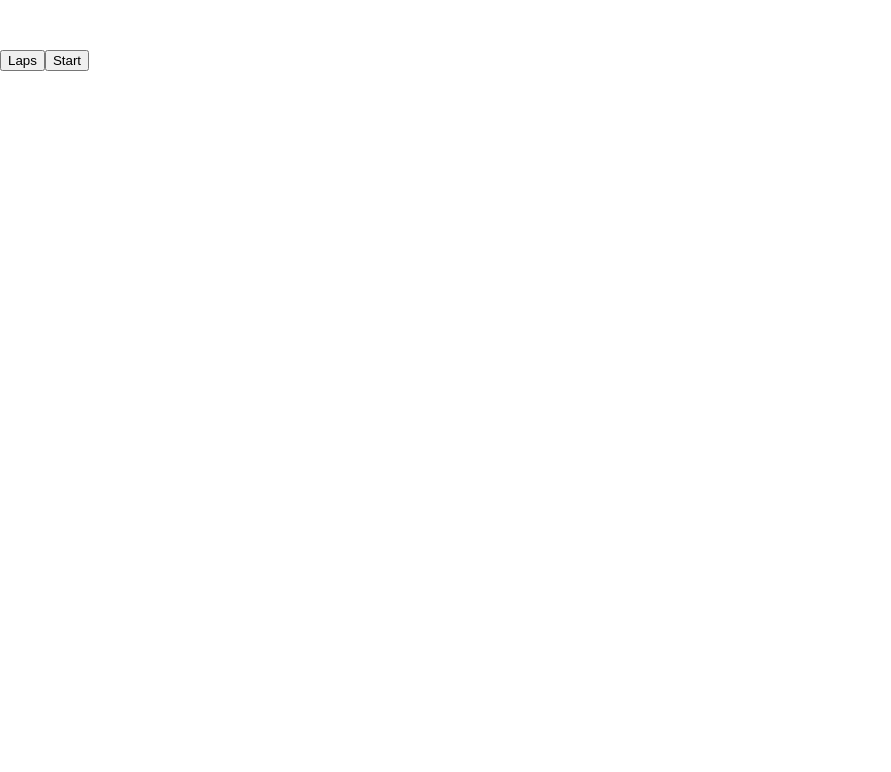
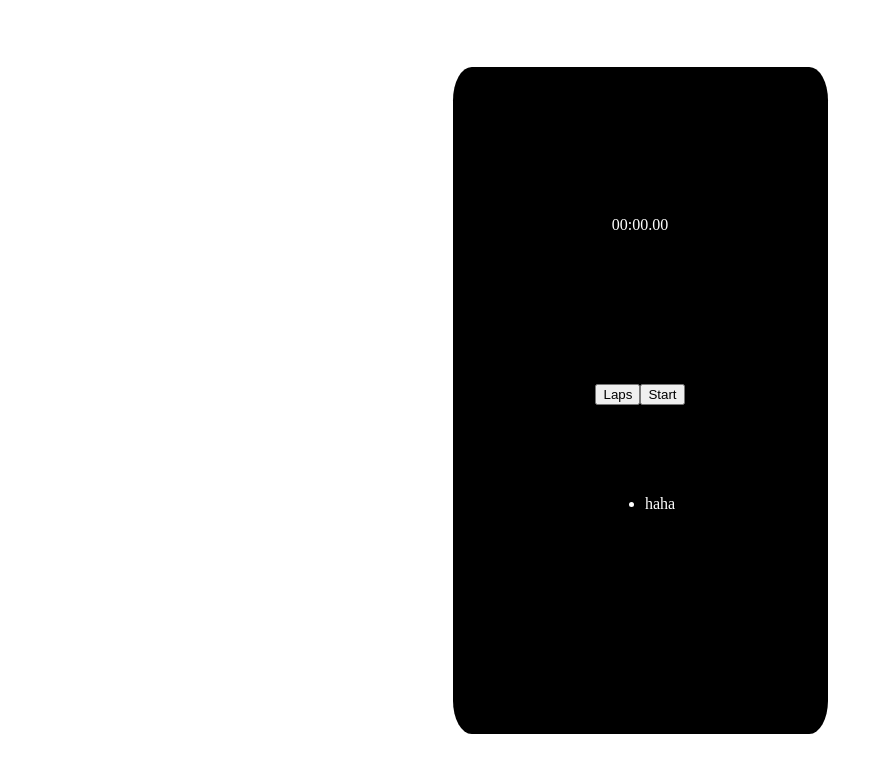
Before and after one commit to wenfeng-xing/react-vite-stopwatch, a React (Vite) app: page / in a window 1280 px wide. Shown: the top 772 px of the page, without its empty margins (0-891 px from the left). Built offline with nearby package versions, Linux system fonts and the light colour scheme.

Commit message:
add all the components

```diff
--- a/src/App.tsx
+++ b/src/App.tsx
@@ -1,20 +1,39 @@
-import { useState } from 'react'
+
+import Controls from './components/controls.component'
 import TimeDisplay from './components/timeDisplay.component'
+import styled from "styled-components";
+import LapsList from './components/lapsList.component';
+
+const ContainerApp = styled.div`
+  height: 100vh;
+  width: 100vw;
+  text-align: center;
+  display: flex;
+  justify-content: center;
+  align-items: center;
+`
+
+const Container = styled.div`
+  border-radius: 5%;
+  height: 667px;
+  width: 375px;
+  background-color: black;
+  display: flex;
+  justify-content: center;
+  align-items: center;
+  flex-direction: column;
+`
 
 function App() {
-  const [count, setCount] = useState(0)
 
   return (
-    <div className="App">
-      <div className="container">
+    <ContainerApp>
+      <Container>
         <TimeDisplay />
-        <section className="wrapper-controls">
-          <button>Laps</button>
-          <button>Start</button>
-        </section>
-        <section className="laps-list"></section>
-      </div>
-    </div>
+        <Controls />
+        <LapsList />
+      </Container>
+    </ContainerApp >
   )
 }
 
```
